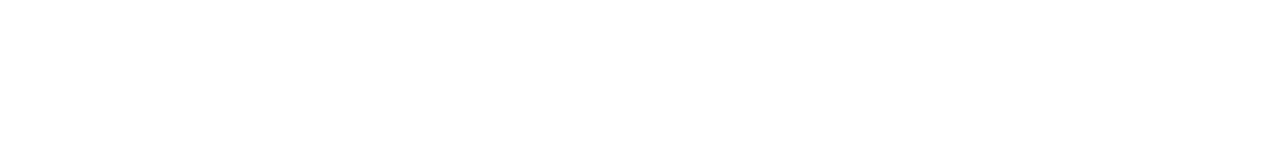
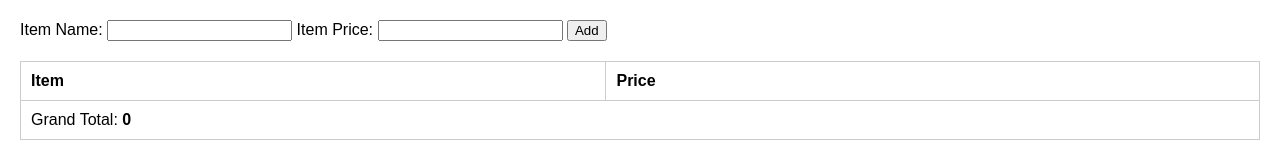
Before and after one commit to acciojob/shopping-cart-sonukds, a website: page main.html in a window 1280 px wide. Drawn offline with Linux system fonts and the light colour scheme.

Commit message:
created a submission

```diff
--- a/main.html
+++ b/main.html
@@ -1,16 +1,35 @@
 <!DOCTYPE html>
+<html lang="en">
+<head>
+    <meta charset="UTF-8">
+    <meta name="viewport" content="width=device-width, initial-scale=1.0">
+    <title>Dynamic Shopping List</title>
+    <link rel="stylesheet" href="styles.css">
+</head>
+<body>
+    <div>
+        <label for="item-name-input">Item Name:</label>
+        <input type="text" id="item-name-input" aria-label="Item Name">
 
-<html>
+        <label for="item-price-input">Item Price:</label>
+        <input type="number" id="item-price-input" aria-label="Item Price">
 
-<head>
-	<link rel="stylesheet" href="./styles.css">
-</head>
+        <button id="add">Add</button>
+    </div>
+    <table>
+        <thead>
+            <tr>
+                <th id="item">Item</th>
+                <th id="price">Price</th>
+            </tr>
+        </thead>
+        <tbody id="shopping-list">
+            <tr>
+                <td colspan="2">Grand Total: <span id="total">0</span></td>
+            </tr>
+        </tbody>
+    </table>
 
-<body>
-	<!-- the entire body must be written by student -->
-    <script type="text/javascript" src="./script.js">
-</script>
-
+    <script src="script.js"></script>
 </body>
-
 </html>
--- a/script.js
+++ b/script.js
@@ -1 +1,3 @@
 //your code here
+document.getElementById('add').addEventListener('click', function() {
+    const itemNameInput = document.getElementById('item-name-input
--- a/styles.css
+++ b/styles.css
@@ -1,2 +1,22 @@
 
 /* Your CSS Code here. */
+body {
+    font-family: Arial, sans-serif;
+    margin: 20px;
+}
+
+table {
+    width: 100%;
+    border-collapse: collapse;
+    margin-top: 20px;
+}
+
+th, td {
+    border: 1px solid #ccc;
+    padding: 10px;
+    text-align: left;
+}
+
+#total {
+    font-weight: bold;
+}
```
